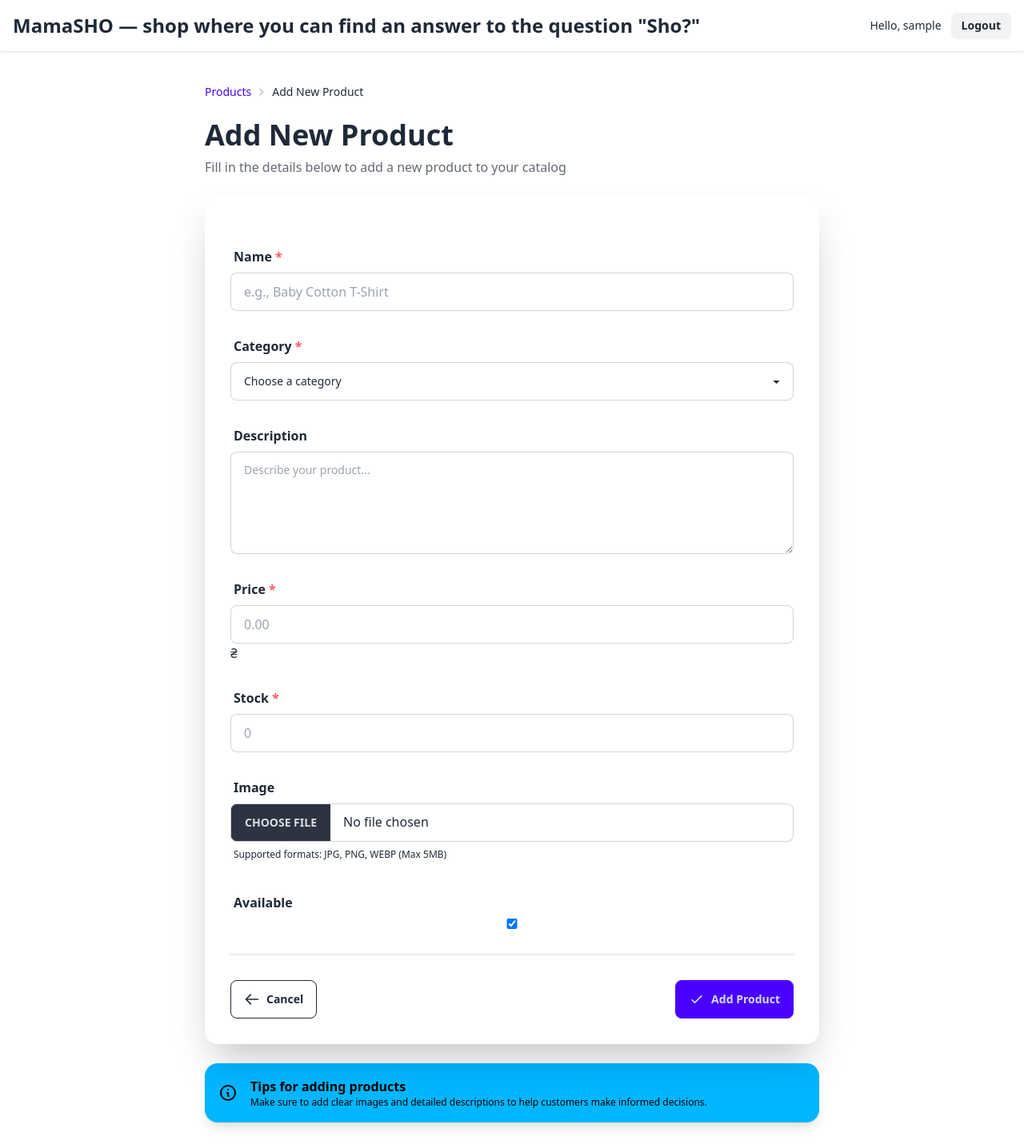
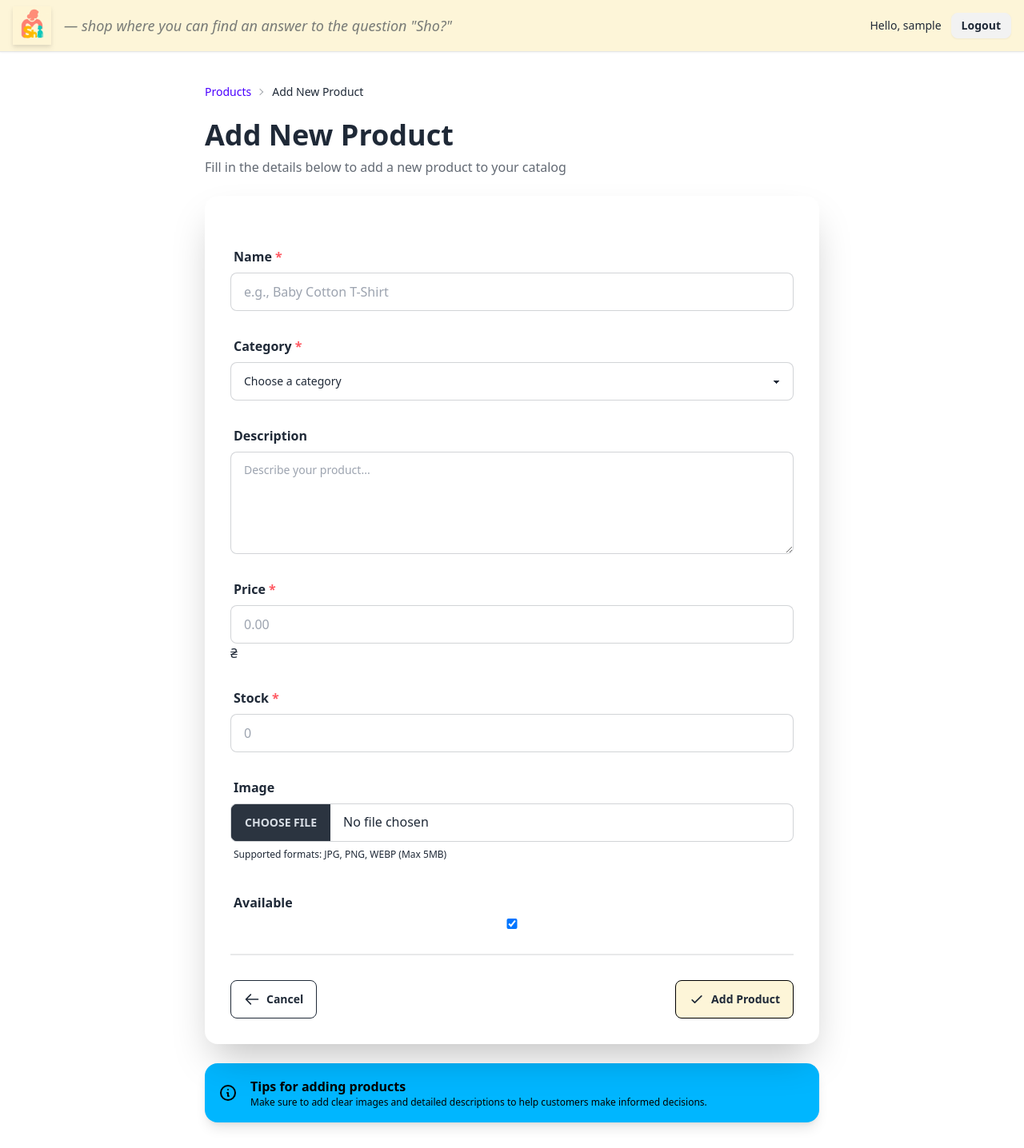
Before and after one commit to BohdanKuzik/MamaSHO, a Django app: page /product/create/ in a window 1280 px wide. Shown: the whole page at 80% size. Run offline with Django 5.2, Linux system fonts and the light colour scheme; the visitor is signed in with stand-in values (Sample User, id 1); data that the repository does not hold is empty; some libraries are stand-ins or nearby versions.

Commit message:
add logo and potential way of style

```diff
--- a/catalog/forms.py
+++ b/catalog/forms.py
@@ -11,4 +11,4 @@ class CreateProductForm(forms.ModelForm):
 class UpdateProductForm(forms.ModelForm):
     class Meta:
         model = Product
-        fields = ("name", "price", "stock")
+        fields = "__all__"
--- /dev/null
+++ b/static/css/custom.css
@@ -0,0 +1,17 @@
+.btn.btn-primary,
+.btn-primary {
+  background-color: #fdf5d8 !important;
+  border-color: black !important;
+  color: #1f2937 !important;
+}
+
+.btn.btn-primary:hover,
+.btn-primary:hover {
+  background-color: #f9eed0 !important;
+  border-color: #f9eed0 !important;
+}
+
+.btn.btn-primary:focus,
+.btn-primary:focus {
+  outline-color: #fdf5d8 !important;
+}
--- a/templates/base.html
+++ b/templates/base.html
@@ -6,8 +6,11 @@
     <meta charset="UTF-8">
     <meta name="viewport" content="width=device-width, initial-scale=1.0">
     <title>MamaSHO</title>
+    <link rel="icon" type="image/png" href="{% static 'images/logo.png' %}" class="rounded-lg">
+    <link rel="apple-touch-icon" href="{% static 'images/logo.png' %}">
     <script src="https://cdn.tailwindcss.com"></script>
     <link href="https://cdn.jsdelivr.net/npm/daisyui@4.12.10/dist/full.min.css" rel="stylesheet" type="text/css" />
+    <link href="{% static 'css/custom.css' %}" rel="stylesheet" type="text/css" />
     <script src="https://unpkg.com/htmx.org@2.0.3"></script>
     <script defer src="https://cdn.jsdelivr.net/npm/alpinejs@3.x.x/dist/cdn.min.js"></script>
 </head>
@@ -15,11 +18,21 @@
       x-data="{ loading: false }"
       @htmx:before-request.window="loading = true"
       @htmx:after-request.window="loading = false">
-    <header class="bg-base-100 shadow-sm border-b border-base-300">
-        <div class="container mx-auto px-4 py-4 flex items-center justify-between">
-            <h1 class="text-2xl font-bold text-base-content">
-                <a href="{% url 'product_list' %}">MamaSHO</a>
-                — shop where you can find an answer to the question "Sho?"
+    <header class="shadow-sm border-b border-base-300" style="background-color: #fdf5d8;">
+        <div class="container mx-auto px-4 py-2 flex items-center justify-between">
+            <h1 class="flex items-center">
+                <a href="{% url 'product_list' %}"
+                   class="flex items-center gap-4 hover:opacity-95 transition-all duration-300 group">
+                    <div class="relative flex items-center justify-center">
+                        <div class="absolute inset-0 bg-gradient-to-br from-base-200/50 to-transparent rounded-xl blur-sm opacity-0 group-hover:opacity-100 transition-opacity duration-300"></div>
+                        <img src="{% static 'images/logo.png' %}"
+                             alt="MamaSHO"
+                             class="relative h-10 md:h-12 w-auto object-contain flex-shrink-0 drop-shadow-md group-hover:scale-105 group-hover:drop-shadow-lg transition-all duration-300 transform">
+                    </div>
+                    <span class="hidden md:inline text-base md:text-lg leading-relaxed">
+                        <span class="text-base-content/60 font-normal italic">— shop where you can find an answer to the question "Sho?"</span>
+                    </span>
+                </a>
             </h1>
             <nav class="flex items-center gap-3">
                 {% if request.user.is_authenticated %}
```
Also changed, not shown: static/images/logo.png (added).
